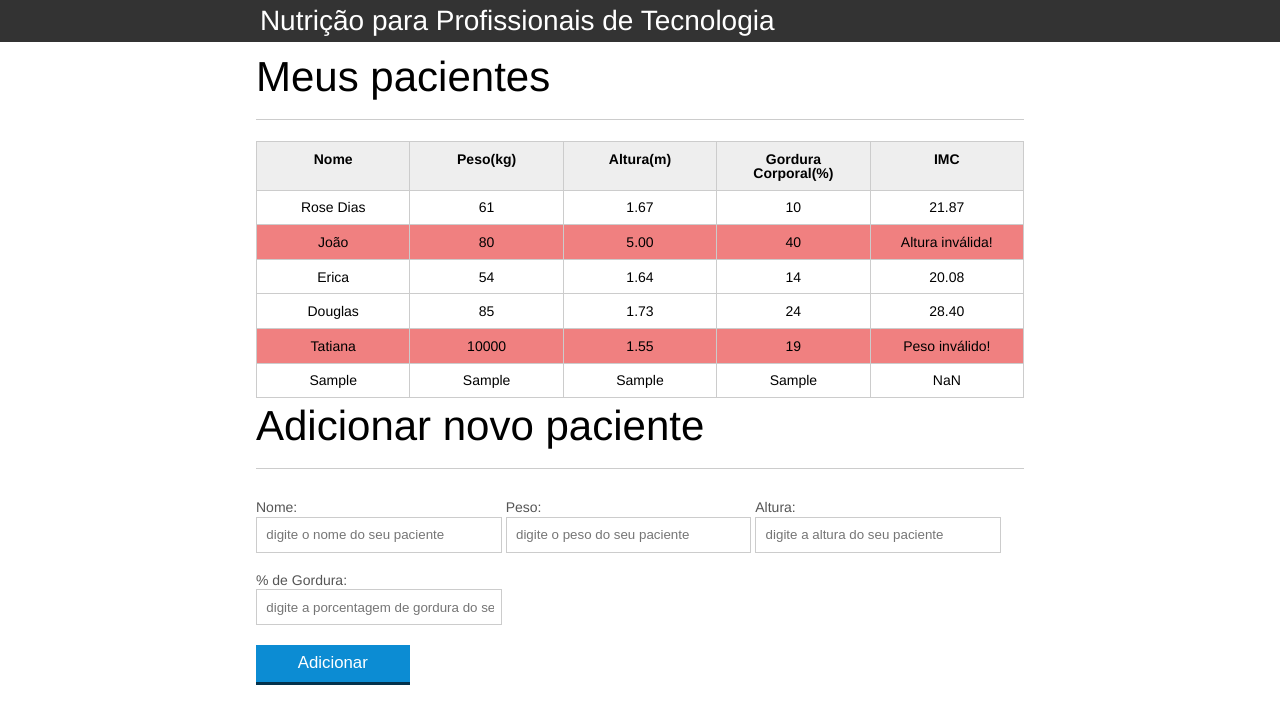
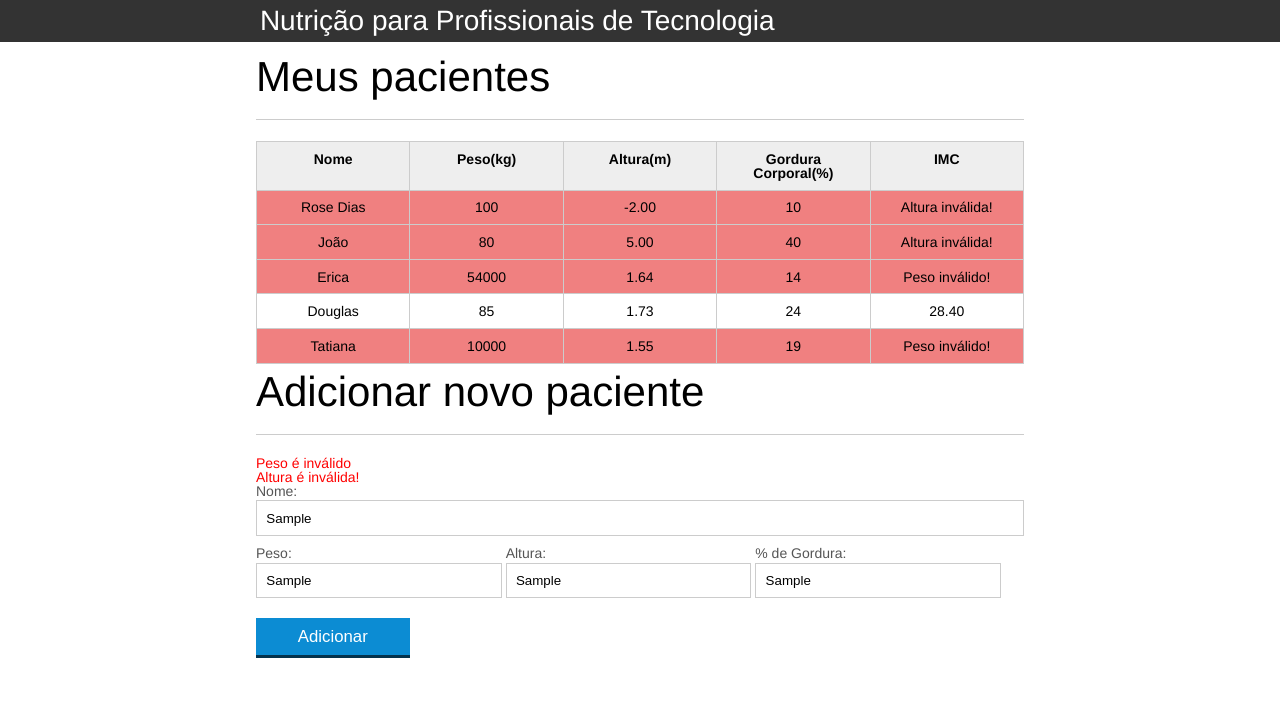
Before and after one commit to labsdev-Training/javascript, a plain HTML site: page index.html in a window 1280 px wide. Both pictures are taken after typing "Sample", "Sample", "Sample", "Sample" into the empty fields and a click on the button "Adicionar". Drawn offline with Linux system fonts and the light colour scheme.

Commit message:
formularios & validacoes

```diff
--- a/css/index.css
+++ b/css/index.css
@@ -132,10 +132,10 @@ button:disabled {
   border: 1px solid red;
 }
 
-#mensagem-erro {
-  color: red;
-}
-
 .paciente-invalido {
   background-color: lightcoral;
 }
+
+#mensagens-erro {
+  color: red;
+}
--- a/index.html
+++ b/index.html
@@ -31,8 +31,8 @@
           <tbody id="tabela-pacientes">
             <tr class="paciente" id="primeiro-paciente">
               <td class="info-nome">Rose Dias</td>
-              <td class="info-peso">61</td>
-              <td class="info-altura">1.67</td>
+              <td class="info-peso">100</td>
+              <td class="info-altura">-2.00</td>
               <td class="info-gordura">10</td>
               <td class="info-imc">0</td>
             </tr>
@@ -47,7 +47,7 @@
 
             <tr class="paciente">
               <td class="info-nome">Erica</td>
-              <td class="info-peso">54</td>
+              <td class="info-peso">54000</td>
               <td class="info-altura">1.64</td>
               <td class="info-gordura">14</td>
               <td class="info-imc">0</td>
@@ -75,8 +75,9 @@
 
     <section class="container">
       <h2 id="titulo-form">Adicionar novo paciente</h2>
+      <ul id="mensagens-erro"></ul>
       <form id="form-adiciona">
-        <div class="grupo">
+        <div class="">
           <label for="nome">Nome:</label>
           <input
             id="nome"
--- a/js/calcula-imc.js
+++ b/js/calcula-imc.js
@@ -14,17 +14,17 @@ for (var i = 0; i < pacientes.length; i++) {
 
   var tdImc = paciente.querySelector(".info-imc");
 
-  var alturaEhValida = true;
-  var pesoEhValido = true;
+  var pesoEhValido = validaPeso(peso);
+  var alturaEhValida = validaAltura(altura);
 
-  if (peso <= 0 || peso >= 1000) {
+  if (!pesoEhValido) {
     console.log("Peso inválido!");
     pesoEhValido = false;
     tdImc.textContent = "Peso inválido!";
     paciente.classList.add("paciente-invalido");
   }
 
-  if (altura <= 0 || altura >= 3.0) {
+  if (!alturaEhValida) {
     console.log("Altura inválida!");
     alturaEhValida = false;
     tdImc.textContent = "Altura inválida!";
@@ -37,6 +37,22 @@ for (var i = 0; i < pacientes.length; i++) {
   }
 } // fim calculo primeiro paciente
 
+function validaPeso(peso) {
+  if (peso >= 0 && peso < 1000) {
+    return true;
+  } else {
+    return false;
+  }
+}
+
+function validaAltura(altura) {
+  if (altura >= 0 && altura <= 3.0) {
+    return true;
+  } else {
+    return false;
+  }
+}
+
 function calculaImc(peso, altura) {
   var imc = 0;
   imc = peso / (altura * altura);
--- a/js/form.js
+++ b/js/form.js
@@ -8,13 +8,33 @@ botaoAdicionar.addEventListener("click", function(event) {
   //cria a tr e a td
   var pacienteTr = montaTr(paciente);
 
+  var erros = validaPaciente(paciente);
+  console.log(erros);
+  if (erros.length > 0) {
+    exibeMensagensErro(erros);
+    return;
+  }
+
   //adicionando o paciente na tabela
   var tabela = document.querySelector("#tabela-pacientes");
 
   tabela.appendChild(pacienteTr);
 
   form.reset();
+  var mensagensErro = document.querySelector("#mensagens-erro");
+  mensagensErro.innerHTML = "";
 });
+
+function exibeMensagensErro(erros) {
+  var ul = document.querySelector("#mensagens-erro");
+  ul.innerHTML = "";
+
+  erros.forEach(function(erro) {
+    var li = document.createElement("li");
+    li.textContent = erro;
+    ul.appendChild(li);
+  });
+}
 
 function obtemPacienteDoFormulario(form) {
   var paciente = {
@@ -47,3 +67,17 @@ function montaTd(dado, classe) {
 
   return td;
 }
+
+function validaPaciente(paciente) {
+  var erros = [];
+
+  if (paciente.nome.length == 0) erros.push("O nome não pode ser vazio");
+  if (!validaPeso(paciente.peso)) erros.push("Peso é inválido");
+  if (!validaAltura(paciente.altura)) erros.push("Altura é inválida!");
+  if (paciente.gordura.length == 0)
+    erros.push("A gordura não pode ser em branco");
+  if (paciente.peso.length == 0) erros.push("O peso não pode ser em branco");
+  if (paciente.altura.length == 0)
+    erros.push("A altura não pode ser em branco");
+  return erros;
+}
```
